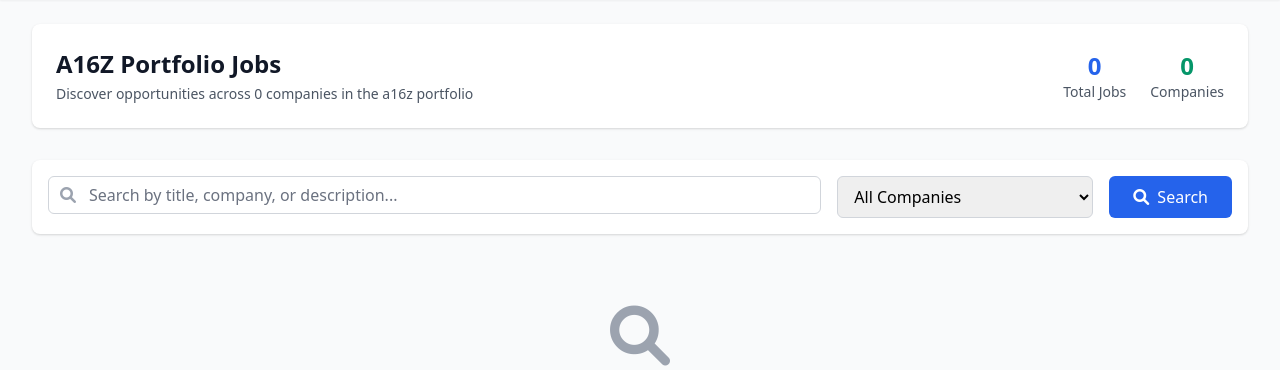
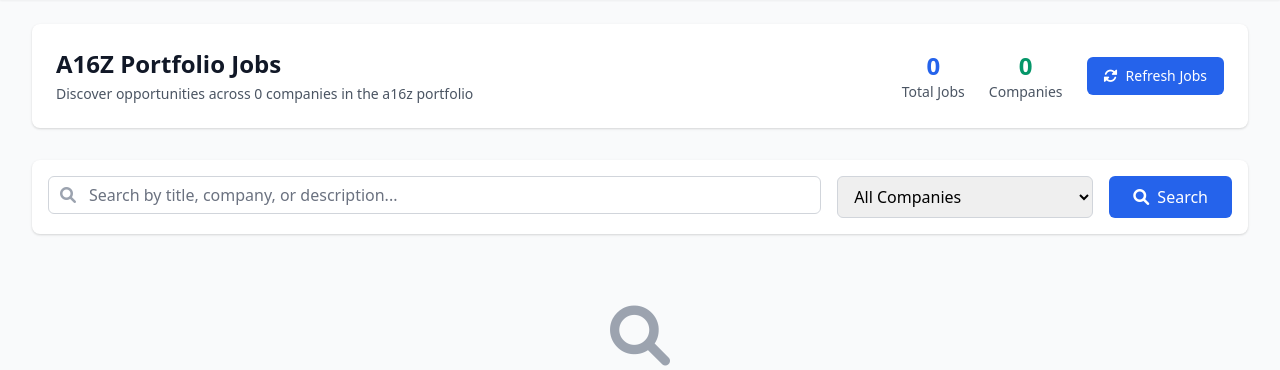
Before and after one commit to glennfiocca/a16z-job-scraper, a Flask app: page / in a window 1280 px wide. Shown: the part 65-435 px from the top of the page. Run offline with Flask 3, Linux system fonts and the light colour scheme; data that the repository does not hold is empty; some libraries are stand-ins or nearby versions.

Commit message:
Add a button to refresh job listings and trigger background scraping
Add a new POST endpoint `/trigger-scrape` to initiate a background job scraping process. Update the frontend with a "Refresh Jobs" button that calls this endpoint via AJAX, provides user feedback on scraping status, and handles success or error states.

Replit-Commit-Author: Agent
Replit-Commit-Session-Id: 5548271e-4709-48cd-9a6d-9ea26af0ce1b
Replit-Commit-Checkpoint-Type: full_checkpoint
Replit-Commit-Screenshot-Url: https://storage.googleapis.com/screenshot-production-us-central1/2f6cd05e-c743-45b9-8ca7-828dbbcff905/5548271e-4709-48cd-9a6d-9ea26af0ce1b/I3DXFv8

```diff
--- a/app.py
+++ b/app.py
@@ -1,4 +1,6 @@
 import os
+import asyncio
+import threading
 from flask import Flask, render_template, request, jsonify
 from models import db, Job
 from datetime import datetime, timedelta
@@ -123,6 +125,33 @@ def stats():
 
         return render_template('stats.html', stats=stats_data)
 
+@app.route('/trigger-scrape', methods=['POST'])
+def trigger_scrape():
+    """Manually trigger the job scraper"""
+    try:
+        # Import the scraper function
+        from main import scrape_a16z_jobs
+
+        # Run the async scraper in a separate thread
+        def run_scraper():
+            asyncio.run(scrape_a16z_jobs())
+
+        # Start scraping in background thread
+        thread = threading.Thread(target=run_scraper)
+        thread.daemon = True
+        thread.start()
+
+        return jsonify({
+            'status': 'success',
+            'message': 'Job scraping started! Check back in a few minutes for new jobs.'
+        })
+
+    except Exception as e:
+        return jsonify({
+            'status': 'error',
+            'message': f'Error starting scraper: {str(e)}'
+        }), 500
+
 if __name__ == '__main__':
     with app.app_context():
         db.create_all()
--- a/templates/index.html
+++ b/templates/index.html
@@ -32,7 +32,28 @@
                             </div>
                         </div>
                         {% endif %}
+                        <div class="text-center">
+                            <button id="refresh-jobs-btn" onclick="triggerScrape()"
+                                    class="inline-flex items-center px-4 py-2 border border-transparent text-sm font-medium rounded-md text-white bg-blue-600 hover:bg-blue-700 focus:outline-none focus:ring-2 focus:ring-offset-2 focus:ring-blue-500 disabled:opacity-50 disabled:cursor-not-allowed">
+                                <i class="fas fa-sync-alt mr-2"></i>
+                                <span id="refresh-btn-text">Refresh Jobs</span>
+                            </button>
+                        </div>
                     </div>
+                </div>
+            </div>
+        </div>
+    </div>
+
+    <!-- Status Messages -->
+    <div id="status-message" class="mb-6 hidden">
+        <div class="rounded-md p-4">
+            <div class="flex">
+                <div class="flex-shrink-0">
+                    <i id="status-icon" class="text-lg"></i>
+                </div>
+                <div class="ml-3">
+                    <p id="status-text" class="text-sm font-medium"></p>
                 </div>
             </div>
         </div>
@@ -212,4 +233,65 @@
     </div>
     {% endif %}
 </div>
+
+<script>
+async function triggerScrape() {
+    const button = document.getElementById('refresh-jobs-btn');
+    const buttonText = document.getElementById('refresh-btn-text');
+    const statusMessage = document.getElementById('status-message');
+    const statusIcon = document.getElementById('status-icon');
+    const statusText = document.getElementById('status-text');
+
+    // Disable button and show loading state
+    button.disabled = true;
+    buttonText.textContent = 'Scraping...';
+    button.querySelector('i').classList.add('fa-spin');
+
+    try {
+        const response = await fetch('/trigger-scrape', {
+            method: 'POST',
+            headers: {
+                'Content-Type': 'application/json',
+            }
+        });
+
+        const result = await response.json();
+
+        // Show status message
+        statusMessage.classList.remove('hidden');
+        statusMessage.querySelector('div').className = 'rounded-md p-4';
+
+        if (result.status === 'success') {
+            statusMessage.querySelector('div').classList.add('bg-green-50');
+            statusIcon.className = 'fas fa-check-circle text-green-400';
+            statusText.className = 'text-sm font-medium text-green-800';
+            statusText.textContent = result.message;
+
+            // Auto-hide success message after 5 seconds
+            setTimeout(() => {
+                statusMessage.classList.add('hidden');
+            }, 5000);
+
+        } else {
+            statusMessage.querySelector('div').classList.add('bg-red-50');
+            statusIcon.className = 'fas fa-exclamation-circle text-red-400';
+            statusText.className = 'text-sm font-medium text-red-800';
+            statusText.textContent = result.message;
+        }
+
+    } catch (error) {
+        // Show error message
+        statusMessage.classList.remove('hidden');
+        statusMessage.querySelector('div').className = 'rounded-md p-4 bg-red-50';
+        statusIcon.className = 'fas fa-exclamation-circle text-red-400';
+        statusText.className = 'text-sm font-medium text-red-800';
+        statusText.textContent = 'Failed to start job scraping. Please try again.';
+    }
+
+    // Re-enable button
+    button.disabled = false;
+    buttonText.textContent = 'Refresh Jobs';
+    button.querySelector('i').classList.remove('fa-spin');
+}
+</script>
 {% endblock %}
```
Also changed, not shown: 1 other file.
